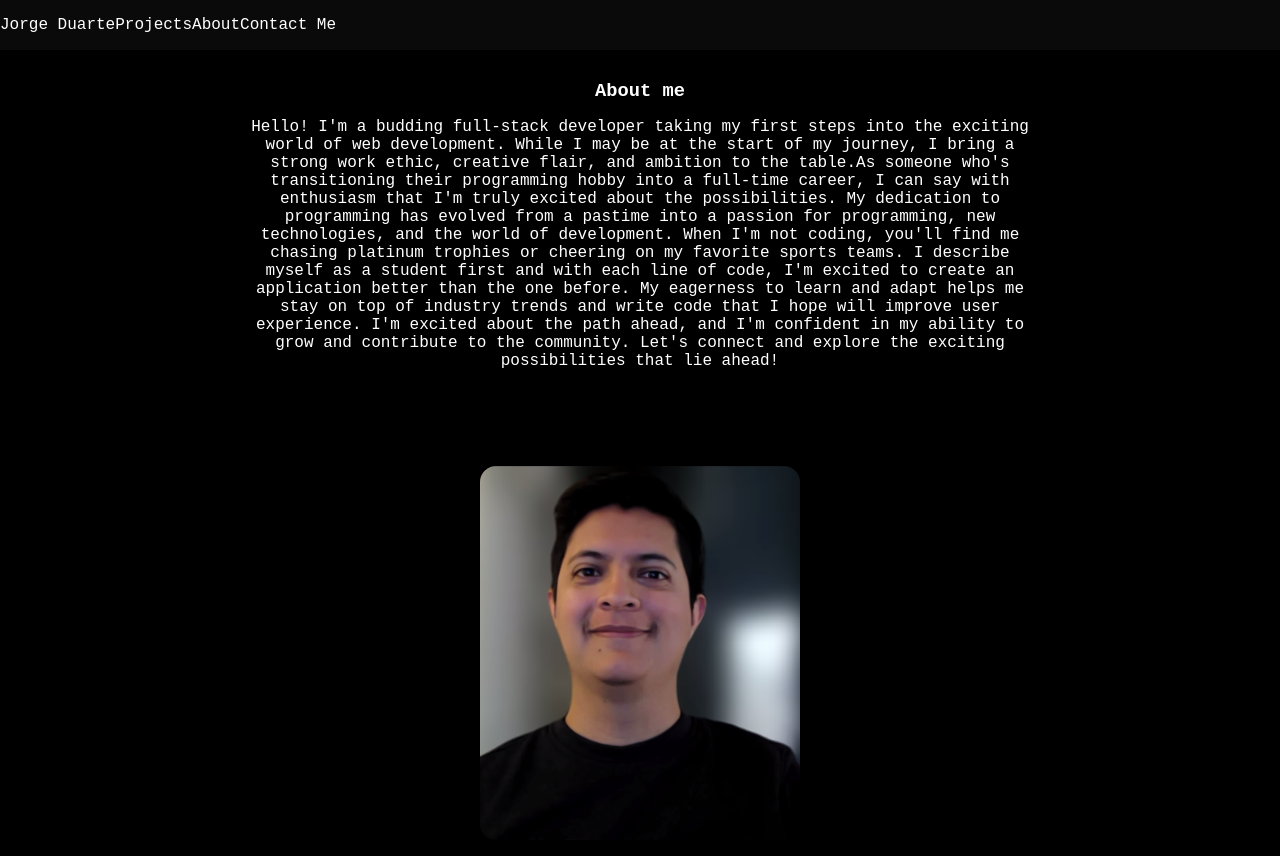
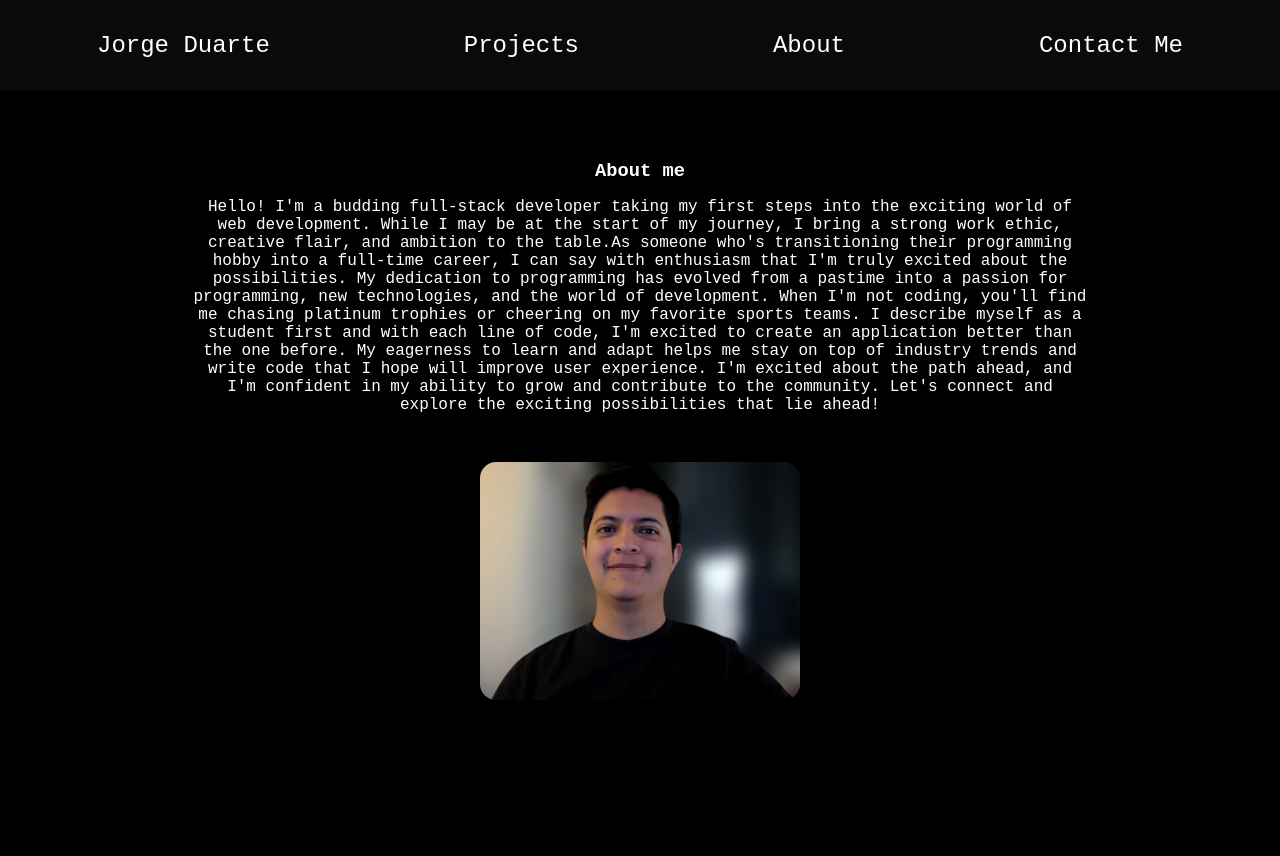
Before and after one commit to saduhub/Developer-Portfolio-React, a React (Vite) app: page /about in a window 1280 px wide. After the commit the page ends 800 px from the top, so only its background shows below. Built offline with nearby package versions, Linux system fonts and the light colour scheme.

Commit message:
Finished About page, navbar for about page, all responsive

```diff
--- a/src/App.jsx
+++ b/src/App.jsx
@@ -76,9 +76,9 @@ function Routing() {
         </div>
         <Routes>
             <Route path="/" element={<Landing toggleNavbar={toggleNavbar} />} />
-            <Route path="/about" element={<About />} />
-            <Route path="/contact" element={<ContactMe />} />
-            <Route path="/projects" element={<Projects />} />
+            <Route path="/about" element={<About toggleNavbar={toggleNavbar} />} />
+            <Route path="/contact" element={<ContactMe toggleNavbar={toggleNavbar} />} />
+            <Route path="/projects" element={<Projects toggleNavbar={toggleNavbar} />} />
         </Routes>
         </>
     );
--- a/src/components/About.css
+++ b/src/components/About.css
@@ -1,11 +1,11 @@
 .aboutSectionStyle {
     background-color: black;
+    text-align: center;
 }
 
 .aboutDivStyle {
-    text-shadow: 0px 0px 4px var(--purple-font-color);
-    max-width: 50rem;
-    margin: 5rem auto;
+    max-width: 70vw;
+    margin: 1rem auto 1rem;
 }
 
 .aboutH3Style, .aboutPStyle {
@@ -15,18 +15,29 @@
 
 .aboutImageDivStyle {
     display: flex;
-    padding: 1rem;
     justify-content: center;
     align-items: center;
+    margin: 1rem;
 }
 
 .aboutImageStyle {
-    background-size: cover;
-    background-position: center;
     max-width: 20rem;
     width: 100%;
-    padding-top: 30%;
     height: auto;
-    margin: 0px 20px;
+    margin: 2rem;
     border-radius: 1rem;
 }
+
+.buttonStyle {
+    background-color: transparent;
+    border: none;
+    color: white;
+    font-size: 24px;
+    letter-spacing: 2px;
+}
+
+@media (min-width: 450px) {
+    .aboutDivStyle {
+        margin: 10rem auto 1rem;
+    }
+}
--- a/src/components/About.jsx
+++ b/src/components/About.jsx
@@ -1,10 +1,23 @@
-import React from 'react';
+import React, { useState, useEffect } from 'react';
 import './About.css';
 import profile from '/images/profile.png';
 
-function About() {
+function About({ toggleNavbar }) {
+    const [isMobile, setIsMobile] = useState(window.innerWidth <= 450);
+
+    useEffect(() => {
+        const handleResize = () => {
+            setIsMobile(window.innerWidth <= 450);
+        };
+        window.addEventListener('resize', handleResize);
+        return () => {
+            window.removeEventListener('resize', handleResize);
+        };
+    }, []);
+
     return (
         <section className="aboutSectionStyle">
+            {isMobile && <button onClick={toggleNavbar} className="buttonStyle">=</button>}
             <div className="aboutDivStyle">
                 <h3 className="aboutH3Style">About me</h3>
                 <p className="aboutPStyle">
@@ -12,11 +25,11 @@ function About() {
                 </p>
             </div>
             <div className="aboutImageDivStyle">
-                <div
+                <img
                     className="aboutImageStyle"
-                    style={{ backgroundImage: `url(${profile})` }}
+                    src={profile}
                     alt="Jorge Duarte">
-                </div>
+                </img>
             </div>
         </section>
     );
--- a/src/components/Landing.css
+++ b/src/components/Landing.css
@@ -44,3 +44,9 @@
     50% { opacity: 0.5; }
     100% { opacity: 1; transform: rotate(360deg); }
 }
+
+@media (min-width: 450px) {
+    .sectionStyle {
+        margin: 10rem 1rem 0 1rem;
+    }
+}
--- a/src/components/Navbar.css
+++ b/src/components/Navbar.css
@@ -10,13 +10,7 @@
 .ulStyle {
     text-align: center;
     display: flex;
-    flex-direction: row;  /* Default for larger screens */
-}
-
-@media (max-width: 450px) {
-    .ulStyle {
-        flex-direction: column;
-    }
+    flex-direction: column;
 }
 
 .liStyle {
@@ -27,3 +21,23 @@
     text-decoration: none;
     color: white;
 }
+
+@media (min-width: 450px) {
+    .ulStyle {
+        flex-direction: row;
+        justify-content: space-around;
+    }
+    .liStyle {
+        margin: 2rem 0;
+    }
+    .linkStyle {
+        text-decoration: none;
+        color: white;
+    }
+}
+
+@media (min-width: 600px) {
+    .linkStyle {
+        font-size: 24px;
+    }
+}
```
